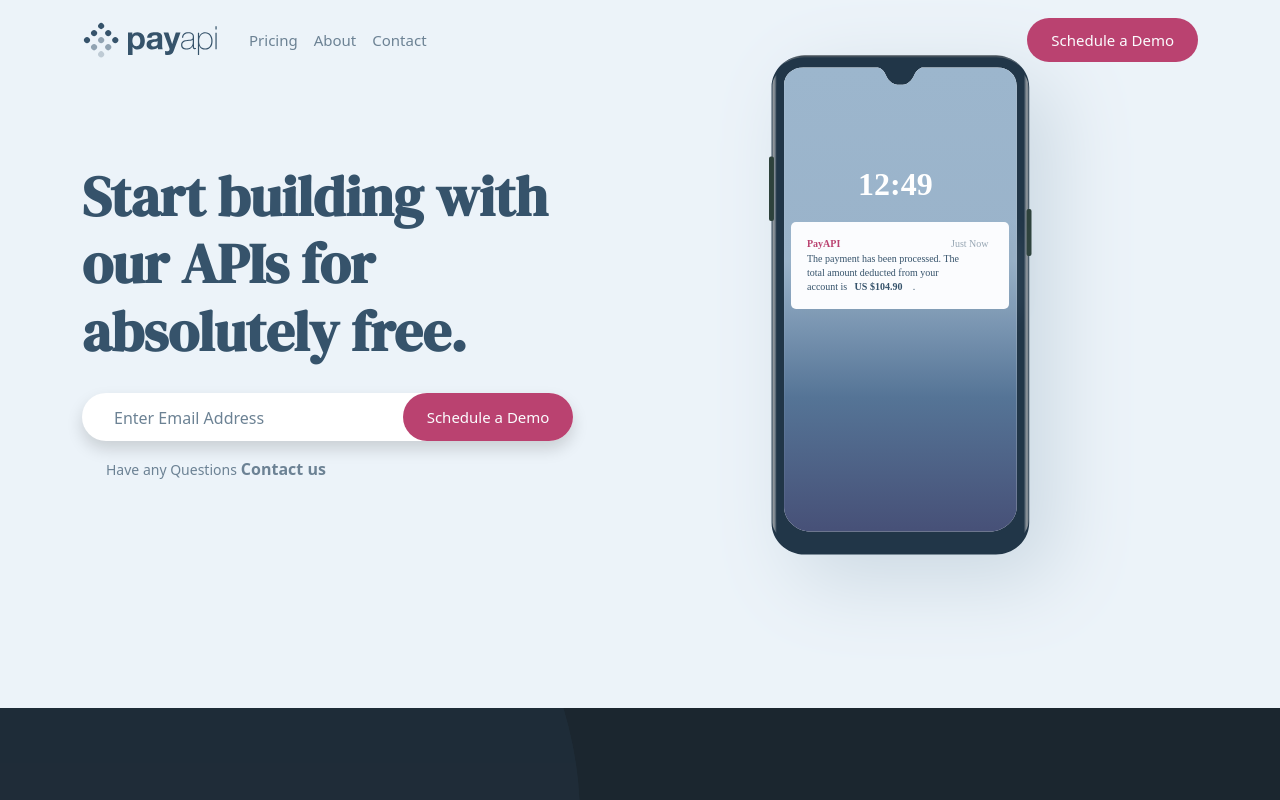
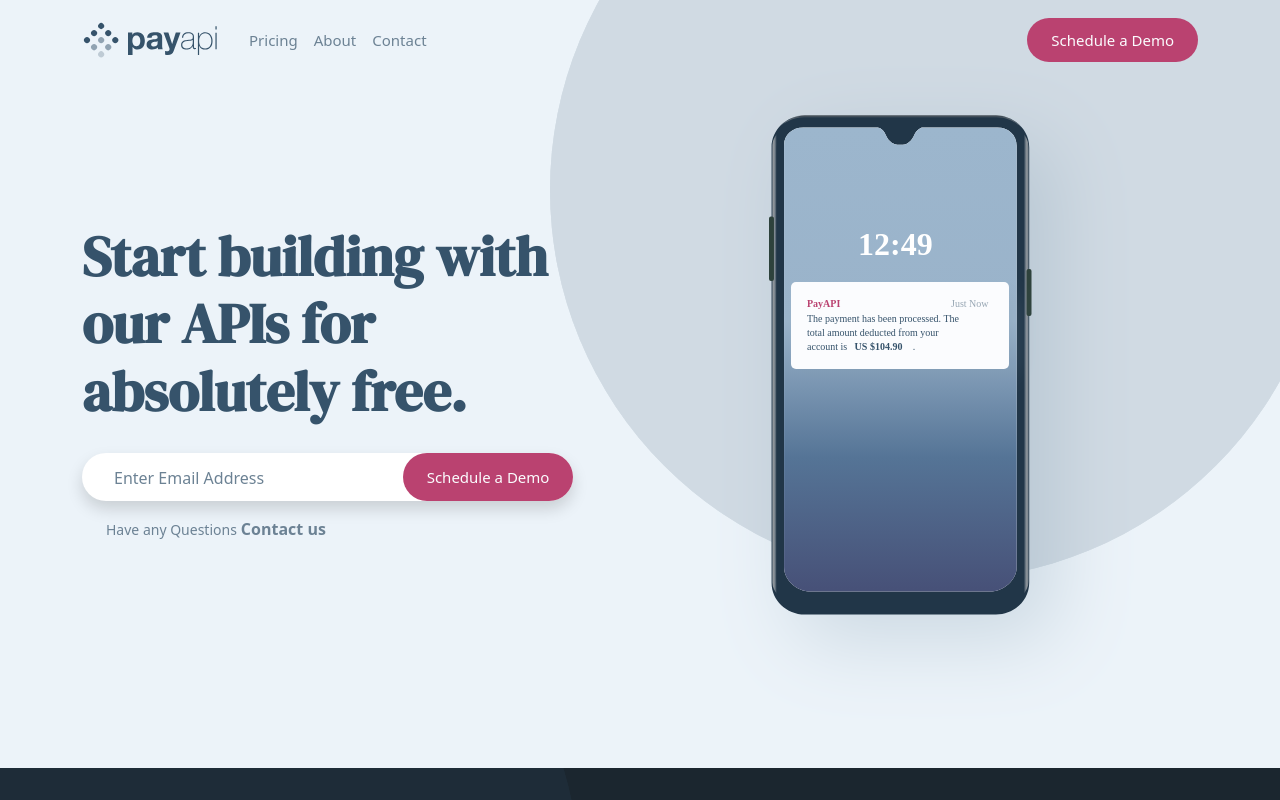
Before and after one commit to ShaimaaAKamal/angularPayAPi, an Angular app: page / in a window 1280 px wide. Shown: the top 800 px of the page. Built offline with nearby package versions, Linux system fonts and the light colour scheme.

Commit message:
add home class to home heading section and add styles to home and remove it from app

```diff
--- a/src/app/app.component.scss
+++ b/src/app/app.component.scss
@@ -1,32 +1,3 @@
-.parent{
-    padding-top:60px;
+.bigContainer{
+    background-color: #ECF3F9;
 }
-
-.bigContainer{
-    background-image: url('../assets/Images/shared/desktop/bg-pattern-circle.svg'),linear-gradient(#ECF3F9,#ECF3F9);
-    background-repeat: no-repeat;
-    background-position: center -100%;
-}
-@media screen and (min-width:460px){
-
-            .bigContainer{
-                background-position: center -80%;
-            }
-    }
-@media screen and (min-width:768px){
-            .bigContainer{
-                background-position: center -130%;
-            }
-}
-
-@media screen and (min-width:992px){
-    .bigContainer{
-    background-position: 150% -450%;
-   }
-}
-
-@media screen and (min-width:1200px){
-    .bigContainer{
-    background-position: 110% -480%;
-   }
-}
--- a/src/app/home/home.component.html
+++ b/src/app/home/home.component.html
@@ -1,3 +1,4 @@
+   <section class="home">
     <div class='container-md pb-5'>
       <div class="row gy-0">
          <div class="col-lg-6 imageHomeHeading">
@@ -20,6 +21,7 @@
          </div>
       </div>
     </div>
+    </section>
     <section class='bgDark py-5 whoWork'>
         <div class="container-md py-5">
                <div class='row g-5'>
--- a/src/app/home/home.component.scss
+++ b/src/app/home/home.component.scss
@@ -1,5 +1,11 @@
-@import '../app.component.scss';
 @import '../../styles.scss';
+
+.home{
+    padding-top:60px;
+    background-image: url('../../assets/Images/shared/desktop/bg-pattern-circle.svg');
+     background-repeat: no-repeat;
+    background-position: center -250px;
+}
 
 #emailInput{
     border:none;
@@ -36,7 +42,11 @@
     position: relative;
     top:-20px;
 }
+
 @media screen and (min-width:460px){
+            .home{
+                background-position: center -300px;
+            }
             #emailInput{
                 &::placeholder{
                     padding-left:1rem;
@@ -47,6 +57,9 @@
             }
     }
 @media screen and (min-width:768px){
+       .home{
+                background-position: center -400px;
+            }
      .whoWork{
                 background-position:center 200%;
            }
@@ -56,6 +69,9 @@
 }
 
 @media screen and (min-width:992px){
+  .home{
+    background-position: 150% -200px;
+   }
    .imageHomeHeading,.workOrder{
     order:2;
    }
@@ -66,3 +82,9 @@
         position: static;
             }
 }
+
+ @media screen and (min-width:1200px){
+    .home{
+    background-position: 110% -200px;
+   }
+}
```
